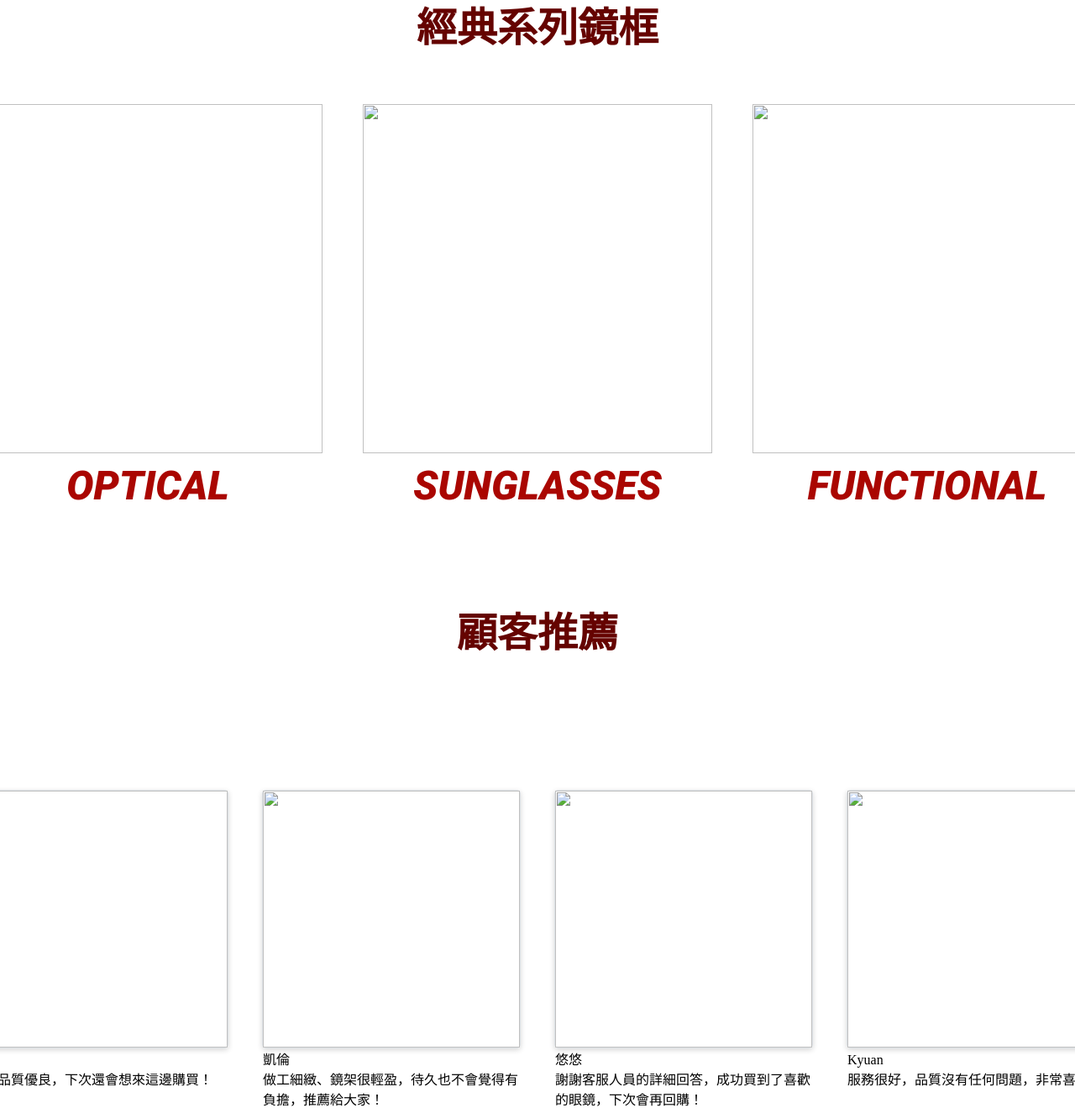
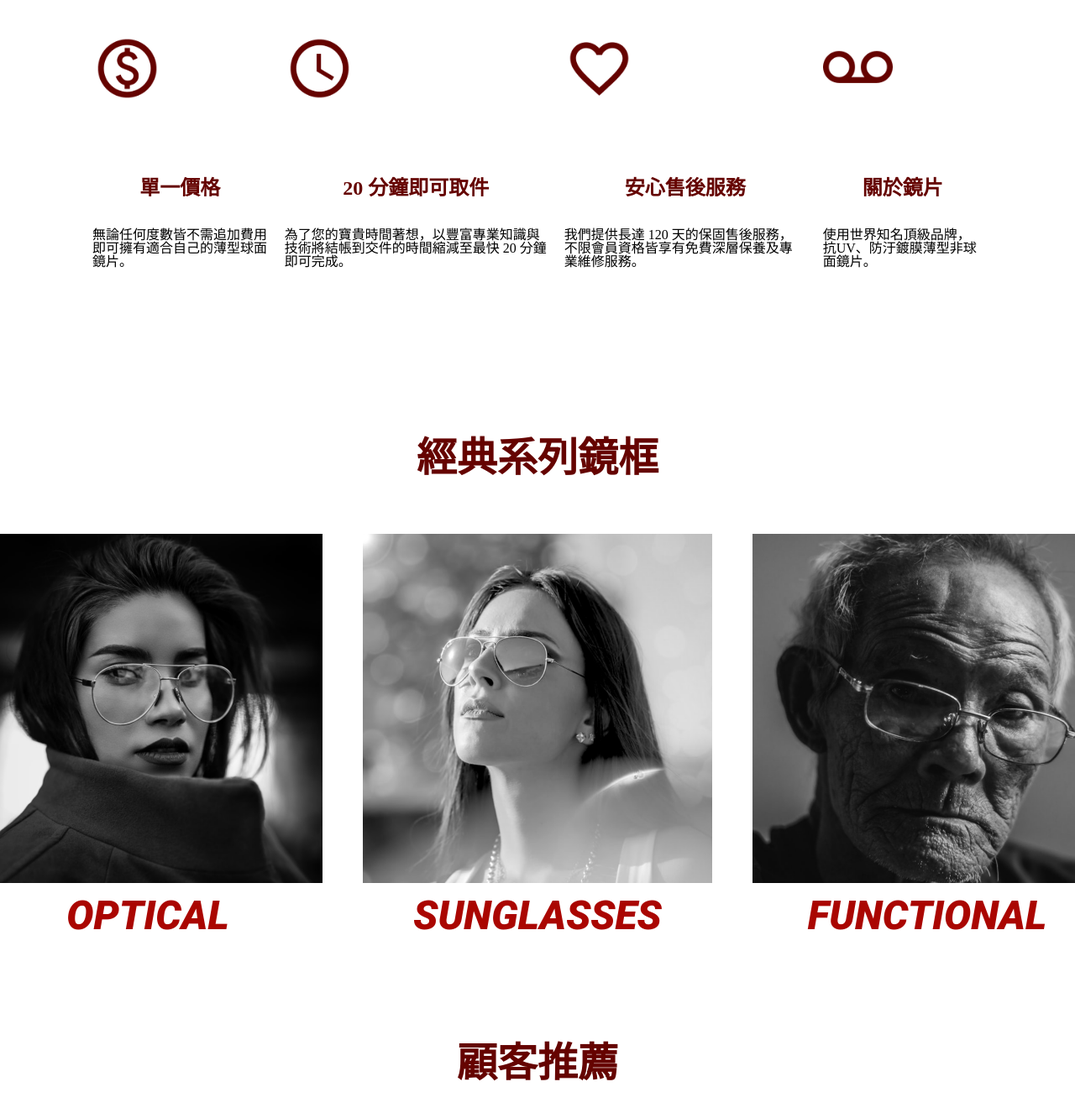
Before and after one commit to Kaipei0502/exam, a plain HTML site: page index.html in a window 1280 px wide. Shown: the part 860-2186 px from the top of the page at 84% size. Drawn offline with Linux system fonts and the light colour scheme.

Commit message:
Add files via upload

```diff
--- a/index.html
+++ b/index.html
@@ -16,7 +16,7 @@
             <a href="#" class="a4">常見問題</a>
         </div>
         <div class="photo">
-            <img src="image/home-header.png" class="img-fluid" alt="">
+            <img src="home-header.png" class="img-fluid" alt="">
         </div>
         <div class="title">
             <span>用專業的心，做專業的事</span>
@@ -24,22 +24,22 @@
         <div class="service">
 
             <div class="item item1">
-                <img src="image/home-section2-1.png" alt="">
+                <img src="home-section2-1.png" alt="">
                 <p class="title">單一價格</p>
                 <p>無論任何度數皆不需追加費用即可擁有適合自己的薄型球面鏡片。</p>
             </div>
             <div class="item item2">
-                <img src="image/home-section2-2.png" alt="">
+                <img src="home-section2-2.png" alt="">
                 <p class="title">20 分鐘即可取件</p>
                 <p>為了您的寶貴時間著想，以豐富專業知識與技術將結帳到交件的時間縮減至最快 20 分鐘即可完成。</p>
             </div>
             <div class="item item3">
-                <img src="image/home-section2-3.png" alt="">
+                <img src="home-section2-3.png" alt="">
                 <p class="title">安心售後服務</p>
                 <p>我們提供長達 120 天的保固售後服務，不限會員資格皆享有免費深層保養及專業維修服務。</p>
             </div>
             <div class="item item4">
-                <img src="image/home-sectioin2-4.png" alt="">
+                <img src="home-sectioin2-4.png" alt="">
                 <p class="title">關於鏡片</p>
                 <p>使用世界知名頂級品牌，抗UV、防汙鍍膜薄型非球面鏡片。</p>
             </div>
@@ -49,15 +49,15 @@
         </div>
         <div class="classic">
             <div class="box">
-                <img src="image/home-section3-1.png" alt="">
+                <img src="home-section3-1.png" alt="">
                 <p>OPTICAL</p>
             </div>
             <div class="box">
-                <img src="image/home-section3-2.png" alt="">
+                <img src="home-section3-2.png" alt="">
                 <p>SUNGLASSES</p>
             </div>
             <div class="box">
-                <img src="image/home-section3-3.png" alt="">
+                <img src="home-section3-3.png" alt="">
                 <p>FUNCTIONAL</p>
             </div>
         </div>
@@ -66,22 +66,22 @@
         </div>
         <div class="suggest">
             <div class="command">
-                <img src="image/home-section5-1.png" alt="">
+                <img src="home-section5-1.png" alt="">
                 <p>Jessy</p>
                 <p>眼鏡品質優良，下次還會想來這邊購買！</p>
             </div>
             <div class="command">
-                <img src="image/home-section5-2.png" alt="">
+                <img src="home-section5-2.png" alt="">
                 <p>凱倫</p>
                 <p>做工細緻、鏡架很輕盈，待久也不會覺得有負擔，推薦給大家！</p>
             </div>
             <div class="command">
-                <img src="image/home-section5-3.png" alt="">
+                <img src="home-section5-3.png" alt="">
                 <p>悠悠</p>
                 <p>謝謝客服人員的詳細回答，成功買到了喜歡的眼鏡，下次會再回購！</p>
             </div>
             <div class="command">
-                <img src="image/home-section5-4.png" alt="">
+                <img src="home-section5-4.png" alt="">
                 <p>Kyuan</p>
                 <p>服務很好，品質沒有任何問題，非常喜歡。</p>
             </div>
```
